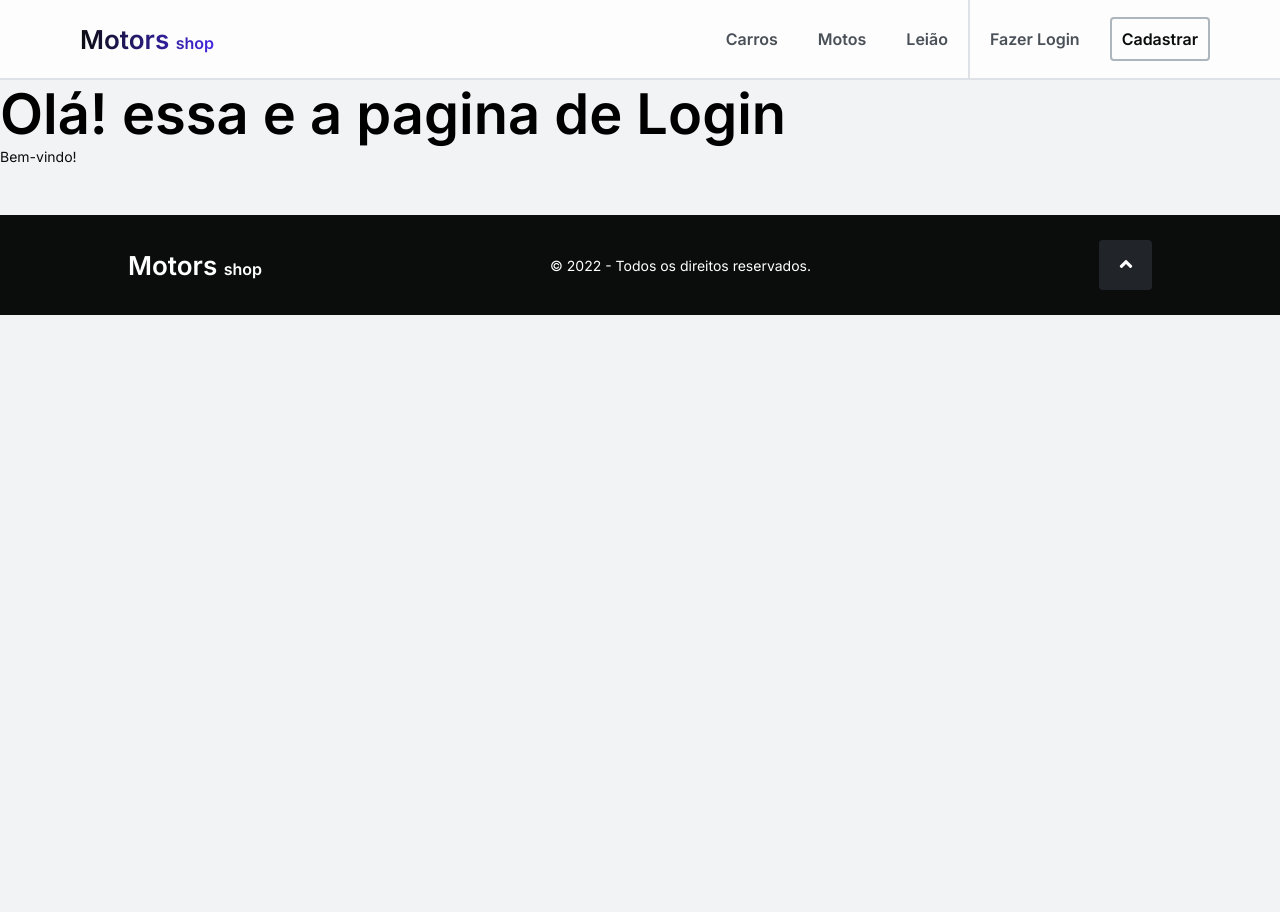
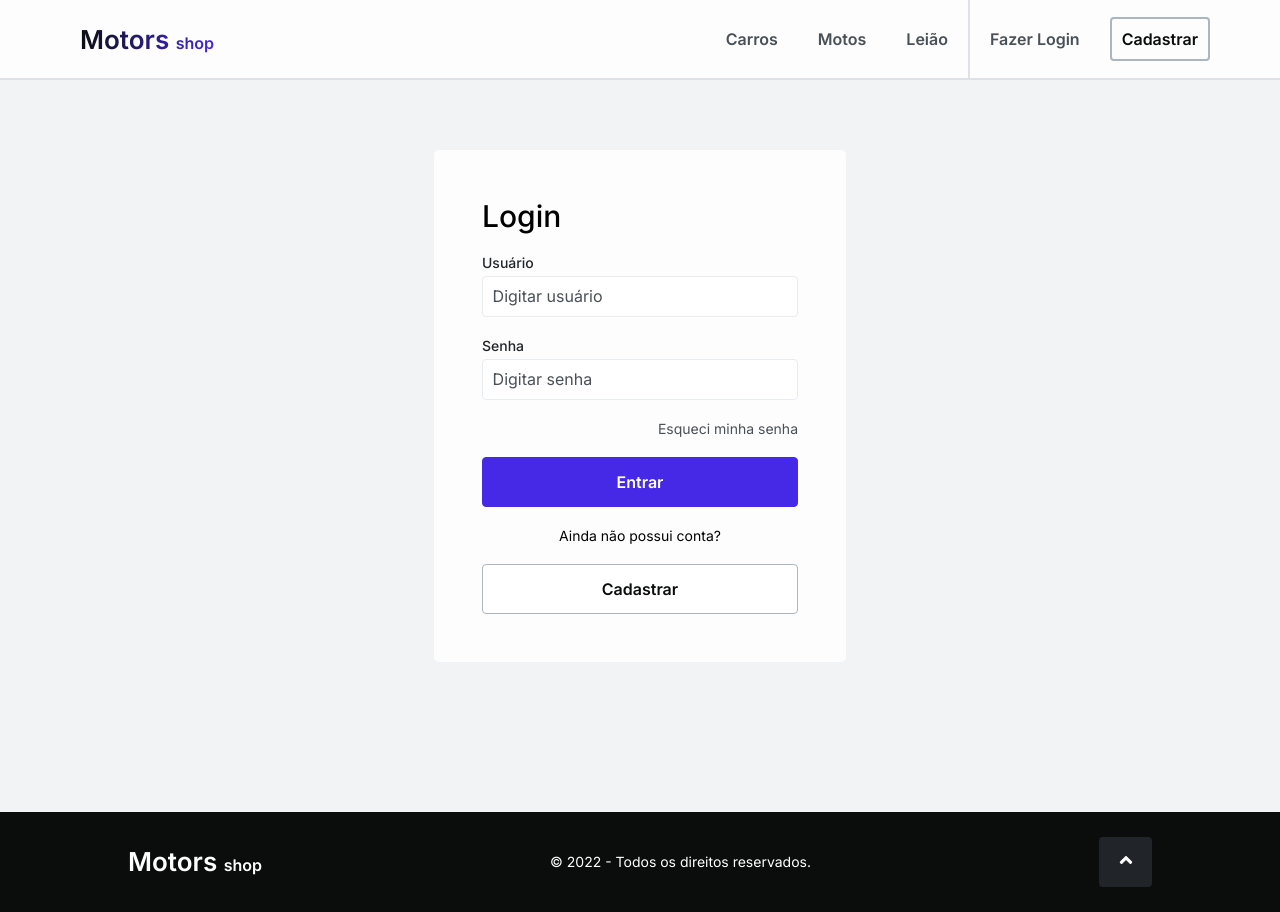
Before and after one commit to projeto-final-grupo07/frontend-project-ff-m6, a React (Create React App) app in the folder client/: page /login in a window 1280 px wide. Before the commit the page ends 800 px from the top, so only its background shows below. Built offline with nearby package versions, Linux system fonts and the light colour scheme.

Commit message:
feat: login page created

```diff
--- a/client/src/pages/loginPage/index.tsx
+++ b/client/src/pages/loginPage/index.tsx
@@ -1,17 +1,109 @@
+import { yupResolver } from '@hookform/resolvers/yup';
+import { useForm } from 'react-hook-form';
 import Footer from '../../components/Footer';
+import Input from '../../components/Input';
 import Navbar from '../../components/Navbar';
-import { StyledParagraph, StyledTitle } from '../../styles/typography';
+import { StyledTitle } from '../../styles/typography';
+import * as yup from 'yup';
+import { StyledButton } from '../../styles/button';
+import { Container, LoginContainer } from './style';
+import { ReactNode, useState } from 'react';
+import { Link } from 'react-router-dom';
+import api from '../../services';
+import { router } from '../../routes';
+import { BiLoaderCircle } from 'react-icons/bi';
 
 export const Login = () => {
+  const formSchema = yup.object().shape({
+    email: yup.string().required('O campo Email é obrigatório'),
+
+    password: yup.string().required('O campo Senha é obrigatório'),
+  });
+
+  const {
+    register,
+    handleSubmit,
+    formState: { errors },
+    reset,
+  } = useForm({
+    resolver: yupResolver(formSchema),
+  });
+
+  const [error, setError] = useState('');
+  const [loading, setLoading] = useState(false);
+  const onSubmit = (data: any) => {
+    setLoading(true);
+    api
+      .post('/login', data)
+      .then((res) => {
+        localStorage.setItem('token', res.data.token);
+        router.navigate('/');
+        reset();
+      })
+      .catch((err) => {
+        console.log(err);
+        if (err.message === 'Network Error') {
+          setLoading(false);
+          setError('Erro no servidor... tente novamente mais tarde.');
+        } else {
+          setLoading(false);
+          setError('Email e/ou senha errados');
+        }
+      });
+  };
+
   return (
     <>
-      <Navbar />
+      <Container>
+        <Navbar />
+        <LoginContainer onSubmit={handleSubmit(onSubmit)}>
+          <StyledTitle fontSize='Heading-5-500' tag='h2'>
+            Login
+          </StyledTitle>
 
-      <StyledTitle fontSize='Heading-1-700' tag='h1'>
-        Olá! essa e a pagina de Login
-      </StyledTitle>
-      <StyledParagraph>Bem-vindo!</StyledParagraph>
-      <Footer />
+          <Input
+            type='email'
+            label='Usuário'
+            placeholder='Digitar usuário'
+            registerName='email'
+            register={register}
+          />
+          {errors.email?.message && <p className='error'>{errors.email.message as ReactNode}</p>}
+
+          <Input
+            type='password'
+            label='Senha'
+            placeholder='Digitar senha'
+            registerName='password'
+            register={register}
+          />
+          {errors.password?.message && (
+            <p className='error'>{errors.password.message as ReactNode}</p>
+          )}
+
+          <Link to={'/'} className='flexEnd'>
+            <StyledTitle fontSize='body-2-400' tag='p'>
+              Esqueci minha senha
+            </StyledTitle>
+          </Link>
+          {error && <p className='error'>{error}</p>}
+          <StyledButton type='submit' buttonStyle='brand'>
+            {loading ? <BiLoaderCircle size={'2em'} className='loading' /> : 'Entrar'}
+          </StyledButton>
+
+          <StyledTitle className='flexCenter' fontSize='body-2-400' tag='p'>
+            Ainda não possui conta?
+          </StyledTitle>
+
+          <Link to={'/register'}>
+            <StyledButton type='button' buttonStyle='outlined2'>
+              Cadastrar
+            </StyledButton>
+          </Link>
+        </LoginContainer>
+
+        <Footer />
+      </Container>
     </>
   );
 };
```
